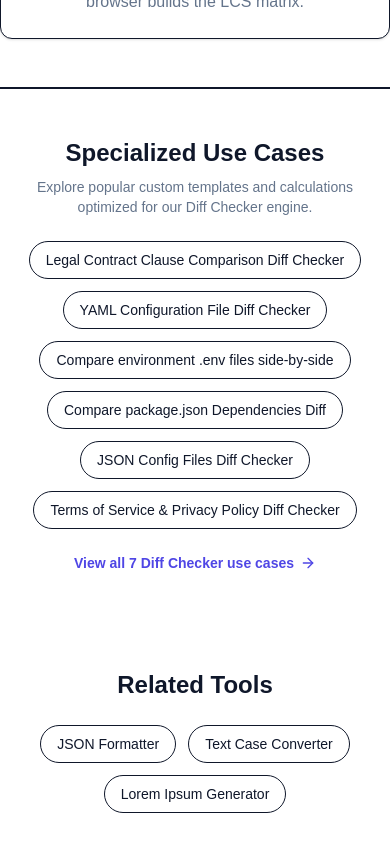
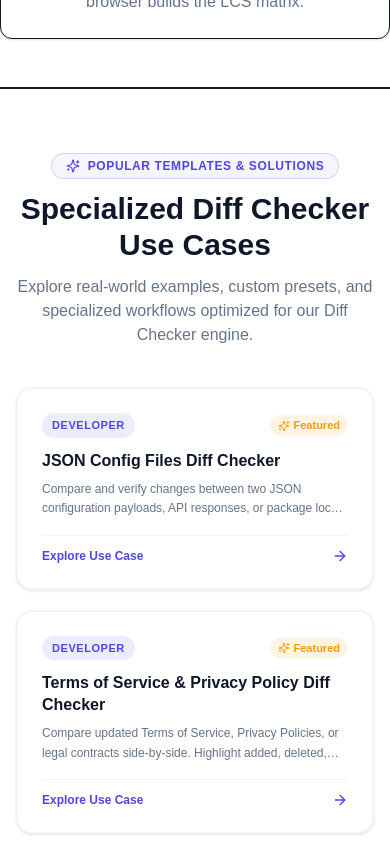
Before and after one commit to vaibhavdeshmukhdeveloper/the-utilify, a Next.js app: page /diff-checker in a window 390 px wide. Shown: the part 4360-5204 px from the top of the page. Built offline with nearby package versions, Linux system fonts and the light colour scheme.

Commit message:
fix(use-cases): upgrade Specialized Use Cases UI card grid & fix exact tool filtering discrepancy

```diff
--- a/src/app/use-cases/UseCasesListClient.tsx
+++ b/src/app/use-cases/UseCasesListClient.tsx
@@ -7,19 +7,47 @@
 import { useCases } from "@/lib/use-cases-data";
 import { useSearchParams } from "next/navigation";
 
+const TOOL_NAMES: Record<string, string> = {
+  "background-remover": "Background Remover",
+  "pdf-to-image": "PDF to Image",
+  "split-pdf": "Split PDF",
+  "merge-pdf": "Merge PDF",
+  "image-compressor": "Image Compressor",
+  "markdown-to-pdf": "Markdown to PDF",
+  "sip-calculator": "SIP Calculator",
+  "investment-calculator": "Investment Calculator",
+  "bmi-calculator": "BMI Calculator",
+  "json-formatter": "JSON Formatter",
+  "password-generator": "Password Generator",
+  "qr-generator": "QR Generator",
+  "text-converter": "Text Converter",
+  "base64": "Base64 Encoder/Decoder",
+  "color-palette": "Color Palette Generator",
+  "date-calculator": "Date Calculator",
+  "age-calculator": "Age Calculator",
+  "unit-converter": "Unit Converter",
+  "diff-checker": "Diff Checker",
+  "lorem-ipsum": "Lorem Ipsum Generator",
+};
+
 export default function UseCasesListClient() {
   const searchParams = useSearchParams();
   const [activeCategory, setActiveCategory] = useState("All");
+  const [selectedTool, setSelectedTool] = useState<string | null>(null);
   const [query, setQuery] = useState("");
   const searchInputRef = useRef<HTMLInputElement>(null);
 
   const categories = ["All", "PDF", "Image", "Finance", "Health", "Developer", "Design", "Productivity"];
 
-  // Set query from URL search parameters on load
+  // Set query or tool filter from URL search parameters on load
   useEffect(() => {
-    const search = searchParams?.get("search");
-    if (search) {
-      setQuery(search);
+    const toolParam = searchParams?.get("tool");
+    const searchParam = searchParams?.get("search");
+    if (toolParam) {
+      setSelectedTool(toolParam);
+    }
+    if (searchParam) {
+      setQuery(searchParam);
     }
   }, [searchParams]);
 
@@ -61,8 +89,9 @@
     }
   };
 
-  // Filter use cases based on active category and query
+  // Filter use cases based on active tool, category, and query
   const filteredUseCases = useCases.filter((uc) => {
+    const matchesTool = !selectedTool || uc.baseTool === selectedTool;
     const matchesCategory = activeCategory === "All" || uc.category === activeCategory;
     const matchesQuery =
       query.trim() === "" ||
@@ -70,9 +99,10 @@
       uc.seoTitle.toLowerCase().includes(query.toLowerCase()) ||
       uc.seoDescription.toLowerCase().includes(query.toLowerCase()) ||
       uc.heading.toLowerCase().includes(query.toLowerCase()) ||
-      uc.introduction.toLowerCase().includes(query.toLowerCase());
+      uc.introduction.toLowerCase().includes(query.toLowerCase()) ||
+      uc.baseTool.replaceAll("-", " ").toLowerCase().includes(query.toLowerCase());
 
-    return matchesCategory && matchesQuery;
+    return matchesTool && matchesCategory && matchesQuery;
   });
 
   const displayCategories = activeCategory === "All"
@@ -83,6 +113,20 @@
     <div className="space-y-12">
       {/* Search and Filters Controller */}
       <div className="w-full max-w-4xl mx-auto space-y-6 animate-in fade-in slide-in-from-bottom-4 duration-500 delay-100">
+        {selectedTool && (
+          <div className="flex items-center justify-between px-5 py-3.5 rounded-2xl bg-primary/10 border-2 border-primary/20 text-primary text-sm font-bold animate-in fade-in slide-in-from-top-2 duration-300">
+            <div className="flex items-center gap-2">
+              <Sparkles className="h-4 w-4 shrink-0" />
+              <span>Showing all <strong>{filteredUseCases.length} {TOOL_NAMES[selectedTool] || selectedTool}</strong> use cases</span>
+            </div>
+            <button
+              onClick={() => setSelectedTool(null)}
+              className="inline-flex items-center gap-1.5 text-xs font-black uppercase tracking-wider px-3 py-1 rounded-xl bg-primary/20 hover:bg-primary/30 text-primary transition-colors"
+            >
+              <X className="h-3.5 w-3.5" /> Reset Tool Filter
+            </button>
+          </div>
+        )}
         {/* Search Bar Container */}
         <div className="relative group">
           <div className="absolute inset-0 bg-gradient-to-r from-primary/10 to-violet-500/10 rounded-2xl blur-xl opacity-50 group-hover:opacity-100 transition-opacity duration-500 pointer-events-none" />
@@ -148,6 +192,7 @@
             <button
               onClick={() => {
                 setQuery("");
+                setSelectedTool(null);
                 setActiveCategory("All");
               }}
               className="px-5 py-2.5 rounded-xl bg-primary text-primary-foreground hover:bg-primary/95 text-xs font-black uppercase tracking-wider transition-colors shadow-md"
--- a/src/components/ToolLayout.tsx
+++ b/src/components/ToolLayout.tsx
@@ -9,7 +9,7 @@
 import { CrossPromo } from "./CrossPromo";
 import { useCases } from "@/lib/use-cases-data";
 import Link from "next/link";
-import { ArrowRight } from "lucide-react";
+import { ArrowRight, Sparkles } from "lucide-react";
 
 interface ToolLayoutProps {
   children: React.ReactNode;
@@ -126,35 +126,74 @@
         </section>
 
         {/* SEO Content: Specialized Use Cases */}
-        {toolUseCases.length > 0 && (
-          <section className="py-12 bg-muted/10 border-t flex flex-col items-center justify-center text-center">
-            <div className="container max-w-4xl flex flex-col items-center justify-center text-center mx-auto px-4">
-              <h2 className="text-2xl font-bold mb-2 text-center text-foreground">Specialized Use Cases</h2>
-              <p className="text-sm text-muted-foreground mb-6 max-w-md mx-auto">
-                Explore popular custom templates and calculations optimized for our {title} engine.
+        {toolUseCases.length > 0 && (() => {
+          const sortedUseCases = [...toolUseCases].sort((a, b) => {
+            if (a.featured && !b.featured) return -1;
+            if (!a.featured && b.featured) return 1;
+            return 0;
+          });
+          const visibleUseCases = sortedUseCases.slice(0, 6);
+          const hasMoreUseCases = toolUseCases.length > 6;
+
+          return (
+            <section className="py-16 bg-muted/10 border-t flex flex-col items-center justify-center">
+              <div className="container max-w-6xl flex flex-col items-center justify-center text-center mx-auto px-4">
+                <div className="inline-flex items-center gap-2 px-3.5 py-1 rounded-full border border-primary/20 bg-primary/5 text-primary text-xs font-black uppercase tracking-wider mb-3">
+                  <Sparkles className="h-3.5 w-3.5" /> Popular Templates & Solutions
+                </div>
+                <h2 className="text-3xl font-extrabold mb-3 text-center text-foreground">
+                  Specialized {title} Use Cases
+                </h2>
+                <p className="text-base text-muted-foreground mb-10 max-w-xl mx-auto font-medium">
+                  Explore real-world examples, custom presets, and specialized workflows optimized for our {title} engine.
                 </p>
-              <div className="flex flex-wrap justify-center gap-3 mb-6">
+
+                <div className="grid grid-cols-1 md:grid-cols-2 lg:grid-cols-3 gap-5 text-left w-full mb-10">
                   {visibleUseCases.map((uc, index) => (
                     <Link
                       key={index}
                       href={`/use-case/${uc.slug}`}
-                    className="px-4 py-2 rounded-full border bg-card hover:bg-primary hover:text-primary-foreground hover:scale-[1.03] transition-all duration-200 text-sm font-medium"
+                      className="group relative bg-card dark:bg-zinc-900/60 border-2 border-zinc-100 dark:border-zinc-800/80 hover:border-primary/40 dark:hover:border-primary/50 shadow-sm hover:shadow-xl hover:shadow-primary/5 rounded-2xl p-6 transition-all duration-300 flex flex-col justify-between"
                     >
+                      <div>
+                        <div className="flex items-center justify-between gap-2 mb-3">
+                          <span className="px-2.5 py-1 rounded-md bg-primary/10 text-primary font-bold text-[11px] uppercase tracking-wider">
+                            {uc.category}
+                          </span>
+                          {uc.featured && (
+                            <span className="inline-flex items-center gap-1 text-[11px] font-bold text-amber-500 bg-amber-500/10 dark:bg-amber-500/20 px-2 py-0.5 rounded-full">
+                              <Sparkles className="h-3 w-3" /> Featured
+                            </span>
+                          )}
+                        </div>
+                        <h3 className="font-extrabold text-base text-foreground group-hover:text-primary transition-colors line-clamp-2 mb-2 leading-snug">
                           {uc.title}
+                        </h3>
+                        <p className="text-xs text-muted-foreground line-clamp-2 leading-relaxed font-medium mb-4">
+                          {uc.seoDescription}
+                        </p>
+                      </div>
+
+                      <div className="pt-3 border-t border-zinc-100 dark:border-zinc-800/60 flex items-center justify-between text-xs font-bold text-primary">
+                        <span>Explore Use Case</span>
+                        <ArrowRight className="h-4 w-4 group-hover:translate-x-1.5 transition-transform duration-200" />
+                      </div>
                     </Link>
                   ))}
                 </div>
+
                 {hasMoreUseCases && (
                   <Link
-                  href={`/use-cases?search=${encodeURIComponent(title)}`}
-                  className="inline-flex items-center gap-1.5 text-sm font-black text-primary hover:underline transition-all duration-200"
+                    href={`/use-cases?tool=${encodeURIComponent(toolSlug)}`}
+                    className="inline-flex items-center gap-2 px-8 py-3.5 rounded-full bg-primary text-primary-foreground font-black text-sm shadow-lg shadow-primary/20 hover:shadow-xl hover:bg-primary/90 hover:scale-[1.02] transition-all duration-200"
                   >
                     View all {toolUseCases.length} {title} use cases <ArrowRight className="h-4 w-4" />
                   </Link>
                 )}
               </div>
             </section>
-        )}
+          );
+        })()}
 
         {/* SEO Content: Related Tools */}
         <section className="py-12 flex flex-col items-center justify-center text-center">
```
Also changed, not shown: src/lib/use-cases-data.ts (+78 -0 lines). Lines whose indentation alone changed are shown as unchanged.
